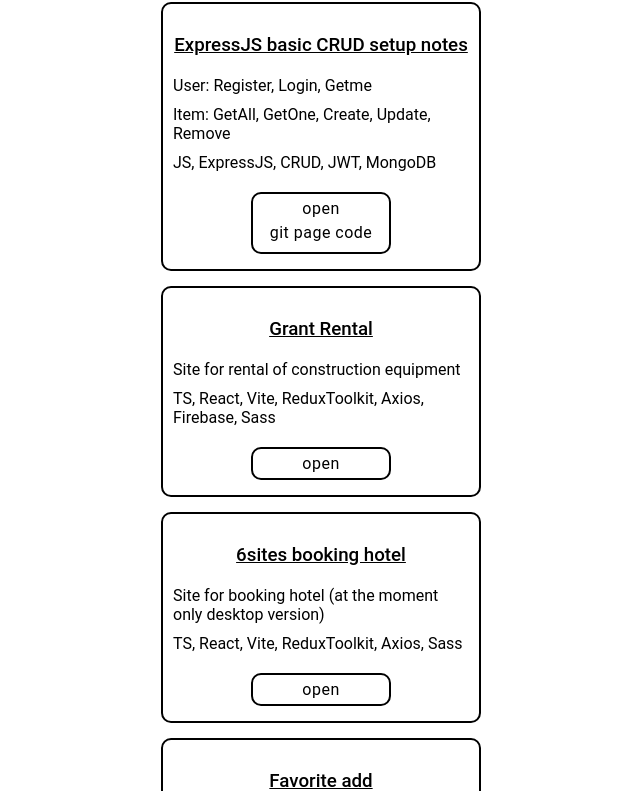
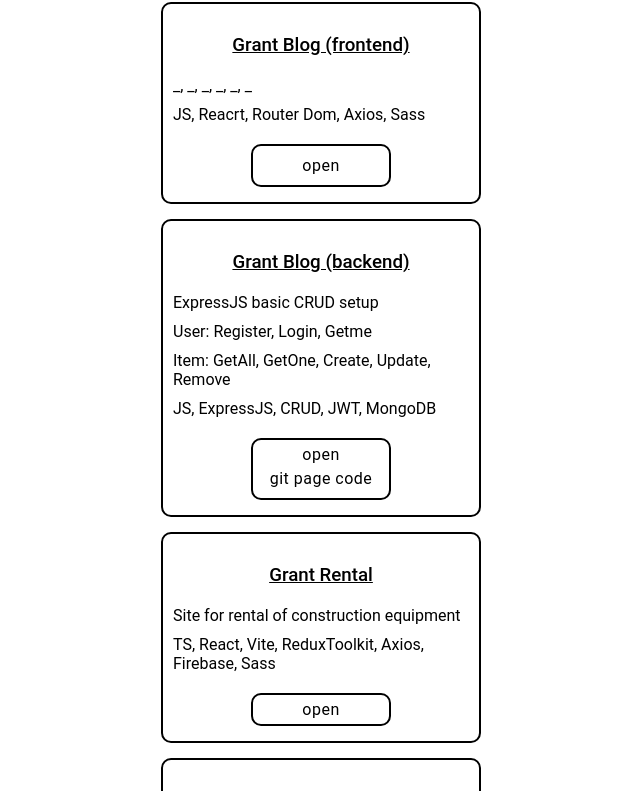
Before and after one commit to webdotG/projects, a React (Vite) app: page / in a window 1280 px wide. Shown: the part 173-964 px from the top of the page, without its empty margins (319-959 px from the left). Built offline with nearby package versions, Linux system fonts and the light colour scheme.

Commit message:
add item

```diff
--- a/src/App.tsx
+++ b/src/App.tsx
@@ -27,8 +27,15 @@ function App() {
     <div className={style.content_wrapper}>
       <Header />
       <ul className={style.item_list}>
+      <li className={style.item_wrapper}>
+          <h3 className={style.item_title}>Grant Blog (frontend)</h3>
+          <p className={style.item_description}>_, _, _, _, _, _</p>
+          <p className={style.item_stack}>JS, Reacrt, Router Dom, Axios, Sass</p>
+          <a className={style.item_link} href='https://webdotg.github.io/FullStackUI/' target="_blank"><p>open</p></a>
+        </li>
         <li className={style.item_wrapper}>
-          <h3 className={style.item_title}>ExpressJS basic CRUD setup notes</h3>
+          <h3 className={style.item_title}>Grant Blog (backend)</h3>
+          <p className={style.item_description}>ExpressJS basic CRUD setup</p>
           <p className={style.item_description}>User: Register, Login, Getme</p>
           <p className={style.item_description}>Item: GetAll, GetOne, Create, Update, Remove</p>
           <p className={style.item_stack}>JS, ExpressJS, CRUD, JWT, MongoDB</p>
@@ -47,7 +54,7 @@ function App() {
           <a className={style.item_link} href='https://webdotg.github.io/six_citise/' target="_blank">open</a>
         </li>
         <li className={style.item_wrapper}>
-          <h3 className={style.item_title}>Favorite add</h3>
+          <h3 className={style.item_title}>Search and add favorite repositories</h3>
           <p className={style.item_description}>programm for adding favorite item, used an open source api Github</p>
           <p className={style.item_stack}>TS, React, Vite, ReduxToolkit, RTKQuery, Sass</p>
           <a className={style.item_link} href='https://webdotg.github.io/favorite_add/' target="_blank">open</a>
@@ -70,12 +77,12 @@ function App() {
           <p className={style.item_stack}>TS, NestJS, MongoDB</p>
           <a className={style.item_link} href='https://github.com/webdotG/Nest_js' target="_blank">open<p>git page code</p></a>
         </li>
-        <li className={style.item_wrapper}>
+        {/* <li className={style.item_wrapper}>
           <h3 className={style.item_title}>RTK Query basic setup notes</h3>
           <p className={style.item_description}>cheat sheet</p>
           <p className={style.item_stack}>JS, React, Vite, RTK Query, JSON placeholder</p>
           <a className={style.item_link} href='https://webdotg.github.io/RTKQuery_basicSetup/' target="_blank"><p>open</p></a>
-        </li>
+        </li> */}
         <li className={style.item_wrapper}>
           <h3 className={style.item_title}>List item add</h3>
           <p className={style.item_description}>item AsyncThunk add</p>
```
